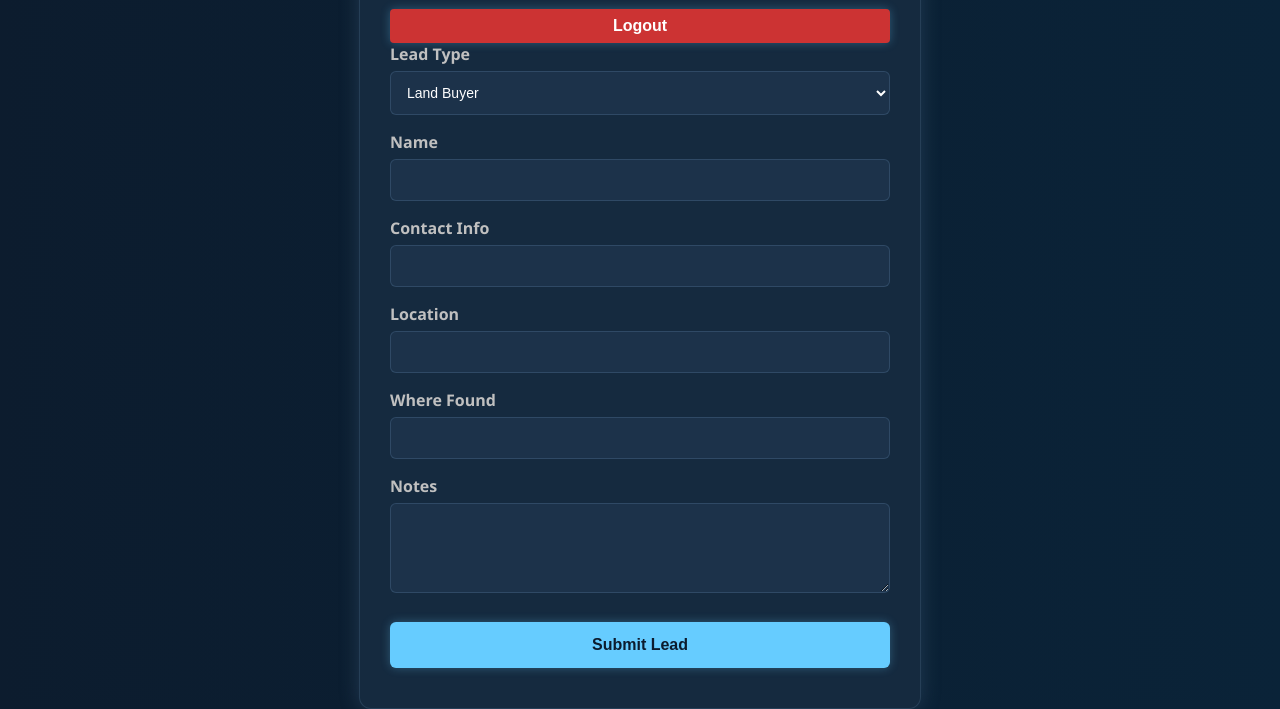
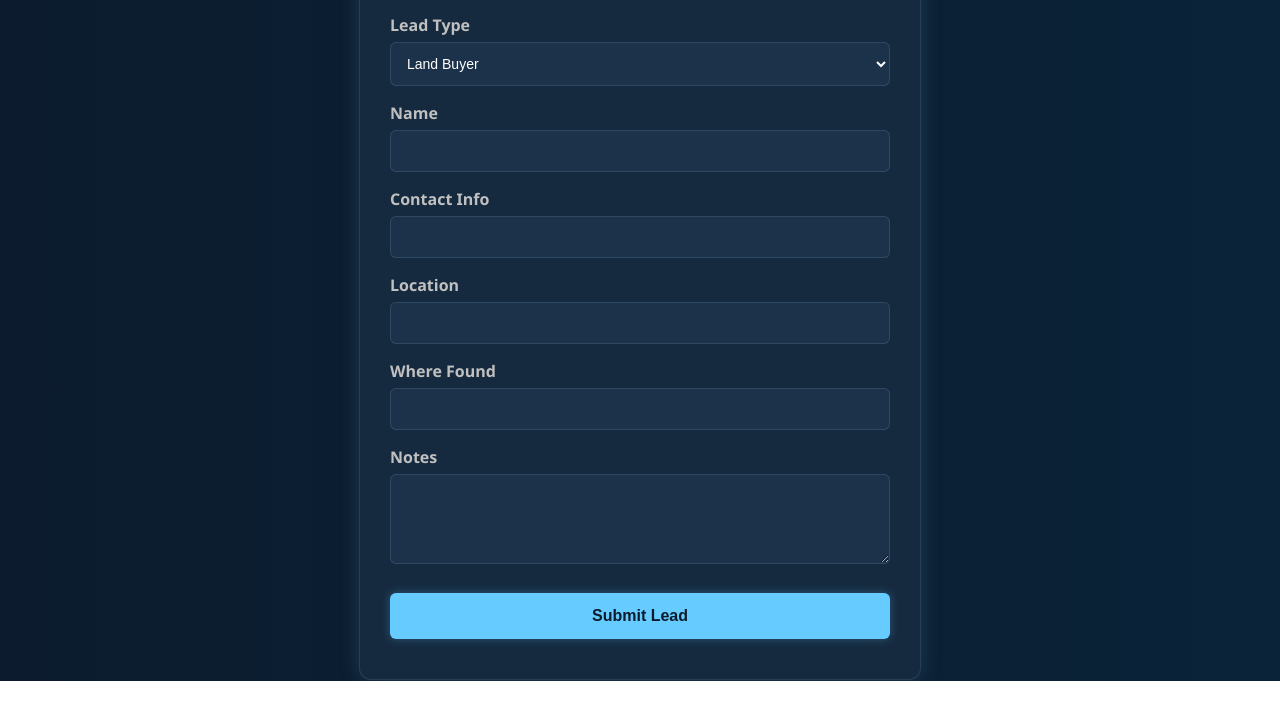
Before and after one commit to AltivionGroup/waypoint-leads, a plain HTML site: page index.html in a window 1280 px wide. Shown: the part 119-828 px from the top of the page. After the commit the page ends 800 px from the top, so only its background shows below. Drawn offline with Linux system fonts and the light colour scheme.

Commit message:
Update index.html

```diff
--- a/index.html
+++ b/index.html
@@ -87,8 +87,7 @@
 <body>
   <div class="form-box">
     <h2>Waypoint Lead Intake</h2>
-    <button id="logoutBtn" style="float: right; background-color:#cc3333; color:white; padding:8px 14px; border:none; border-radius:4px; cursor:pointer;">Logout</button>
-    <form id="leadForm">
+     <form id="leadForm">
       <label for="type">Lead Type</label>
       <select name="type" required>
         <option>Land Buyer</option>
```
